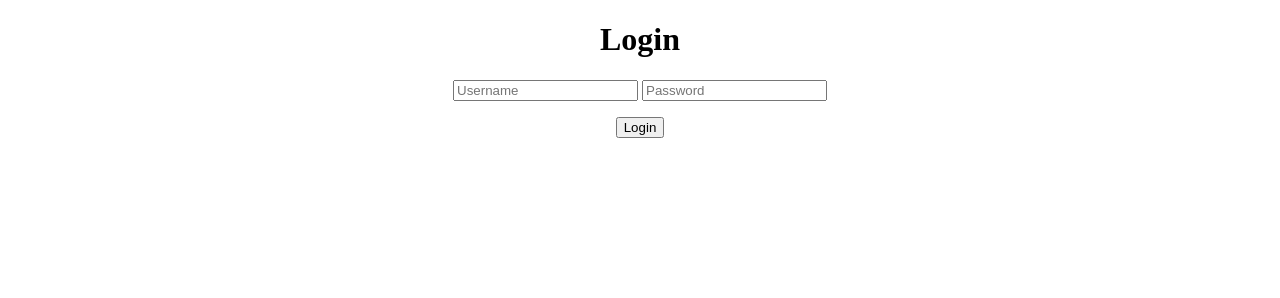
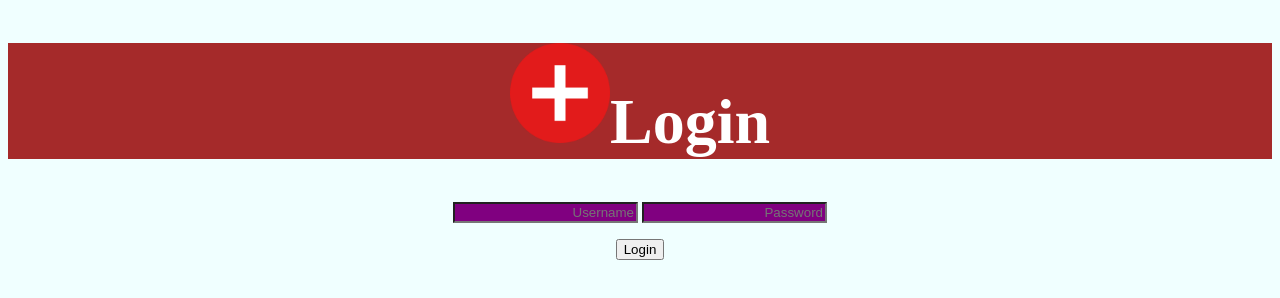
Before and after one commit to PrinceTew/Activity_3, a plain HTML site: page index.html in a window 1280 px wide. Drawn offline with Linux system fonts and the light colour scheme; files whose address does not match are found by name.

Commit message:
update css

```diff
--- a/index.html
+++ b/index.html
@@ -4,15 +4,53 @@
 <head>
     <title>Login Page</title>
 
+    <style>
+        #bg{
+            background-color: azure;
+        }
+
+        #id{
+            text-align: right;
+            size-adjust: 500rem;
+            color: white;
+        }
+
+        .class{
+            color: white;
+            background-color: purple;
+        }
+
+        .btncolor{
+            background-color: brown;
+            font-size: medium;
+            color: white;
+        }
+
+        .header{
+            background-color: brown;
+            font-size: 4rem;
+            color: white;
+            text-align: center;
+        }
+
+        .btnevent:hover{
+
+            background-color: aqua;
+
+        }
+
+
+    </style>
 </head>
 
-<body>
-    <div style="text-align: center;">
-        <h1>Login</h1>
-        <input type="text" placeholder="Username">
-        <input type="text" placeholder="Password">
+<body id="bg">
+
+    <div style="text-align: center;" >
+        <h1 class="header"><img src="C:\xampp\htdocs\Tew_Prince\activity_3\plus.png" height="100" width="100">Login </h1>
+        <input type="text" placeholder="Username" class="class" id="id">
+        <input type="text" placeholder="Password" class="class" id="id" >
         <div style="margin-top: 1rem;">
-            <button id="btnlogin">Login</button>
+            <button id="btnlogin" class="btnevent" >Login</button>
         </div>
     </div>
 
```
Also changed, not shown: plus.png (added).
